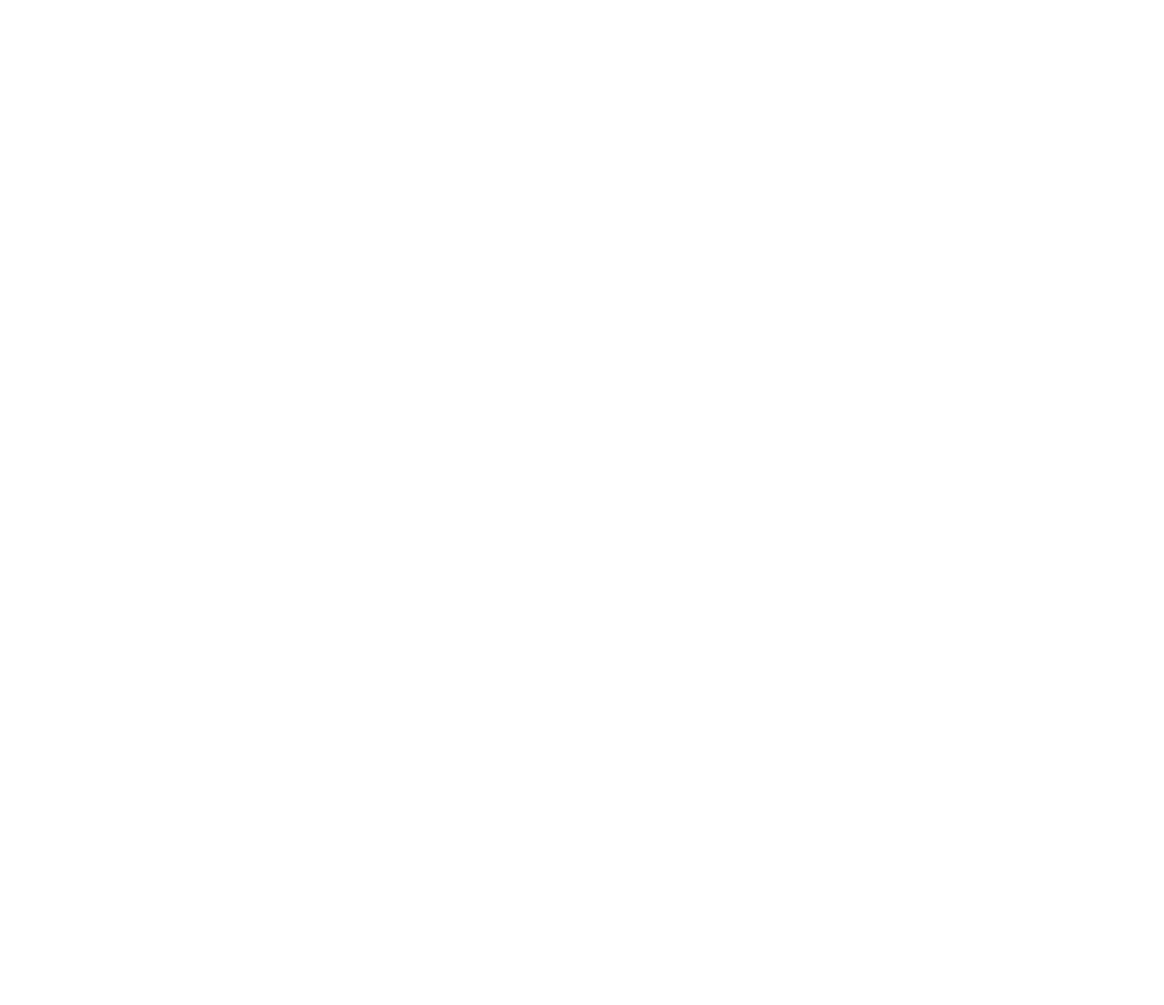
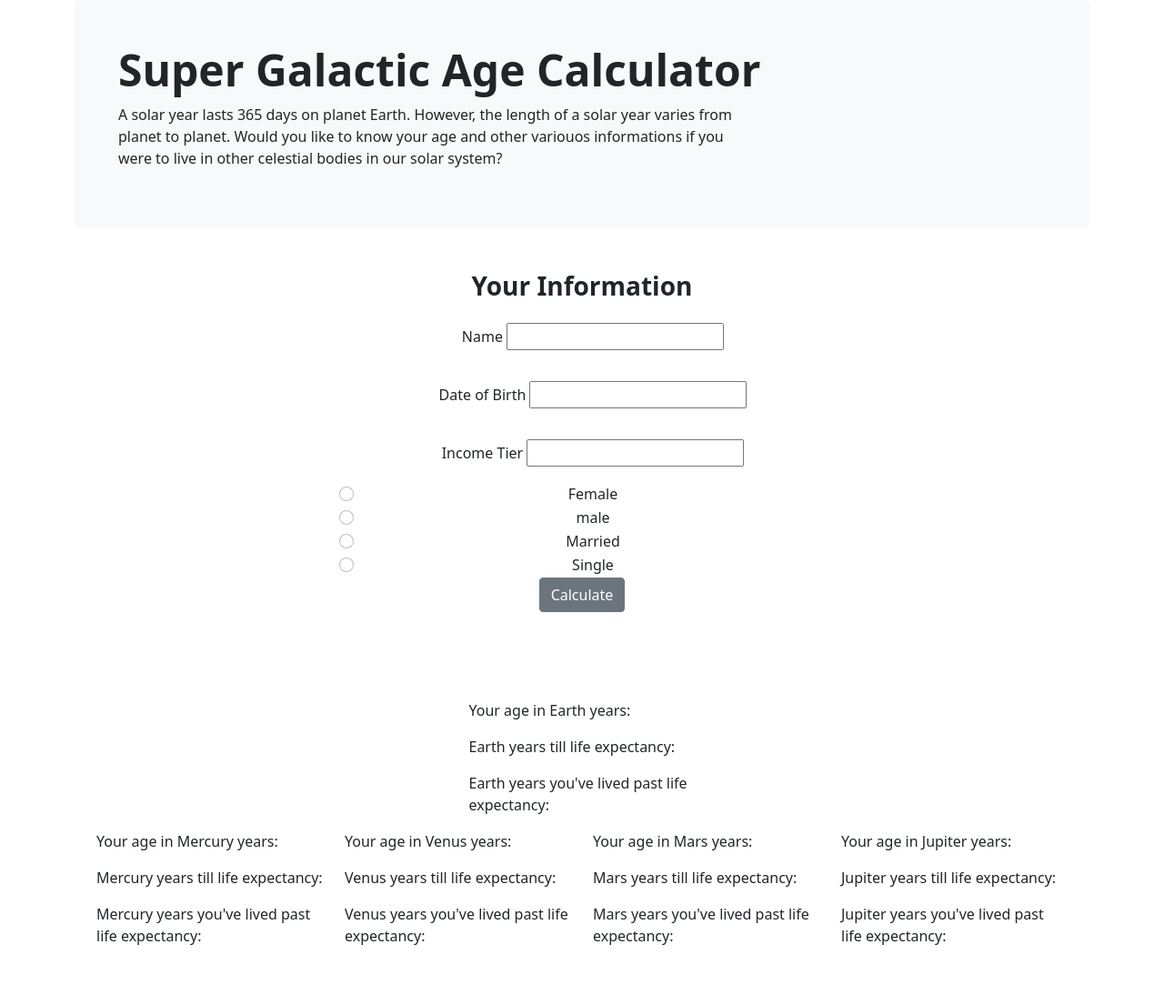
Before and after one commit to leark/super-galactic-age-calculator, a website built with webpack: page src/index.html in a window 1280 px wide. Shown: the whole page at 91% size. Before the commit the page ends 800 px from the top, so only its background shows below. Built offline with nearby package versions, Linux system fonts and the light colour scheme.

Commit message:
Update index.html

```diff
--- a/package.json
+++ b/package.json
@@ -11,15 +11,15 @@
   },
   "repository": {
     "type": "git",
-    "url": "git+https://github.com/leark/template-repo.git"
+    "url": "git+https://github.com/leark/super-galactic-age-calculator.git"
   },
   "keywords": [],
   "author": "Seung Lee",
   "license": "ISC",
   "bugs": {
-    "url": "https://github.com/leark/template-repo/issues"
+    "url": "https://github.com/leark/super-galactic-age-calculator/issues"
   },
-  "homepage": "https://github.com/leark/template-repo#readme",
+  "homepage": "https://github.com/leark/super-galactic-age-calculator#readme",
   "devDependencies": {
     "@babel/core": "^7.6.4",
     "@babel/plugin-transform-modules-commonjs": "^7.6.0",
--- a/src/index.html
+++ b/src/index.html
@@ -1,11 +1,91 @@
 <!DOCTYPE html>
 <html lang="en-US">
 <head>
-  <title></title>
+  <title>Super Galactic Age Calculator</title>
 </head>
 <body>
   <div class="container">
-
+    <div id="header" class="p-5 container-fluid py-5 bg-light rounded-3">
+      <h1 class="display-5 fw-bold">Super Galactic Age Calculator</h1>
+      <p class="col-md-8 fs-6">A solar year lasts 365 days on planet Earth. However, the length of a solar year varies from planet to planet. Would you like to know your age and other variouos informations if you were to live in other celestial bodies in our solar system?</p>
+    </div>
+    <div id="mainContent">
+      <div class="px-4 py-5 text-center">
+        <form>
+          <h3 class="display-7 fw-bold">Your Information</h3>
+          <div class="col-lg-6 mx-auto">
+            <div class="form-check py-3">
+              <label>Name</label>
+              <input />
+            </div>
+            <div class="form-check py-3">
+              <label>Date of Birth</label>
+              <input />
+            </div>
+            <div class="form-check py-3">
+              <label>Income Tier</label>
+              <input />
+            </div>
+            <div>
+              <div class="form-check">
+                <input class="form-check-input" type="radio" name="flexRadioDefault" id="female">
+                <label class="form-check-label" for="female">Female</label>
+              </div>
+              <div class="form-check">
+                <input class="form-check-input" type="radio" name="flexRadioDefault" id="male">
+                <label class="form-check-label" for="male">male</label>
+              </div>
+            </div>
+            <div>
+              <div class="form-check">
+                <input class="form-check-input" type="radio" name="flexRadioDefault" id="married">
+                <label class="form-check-label" for="married">Married</label>
+              </div>
+              <div class="form-check">
+                <input class="form-check-input" type="radio" name="flexRadioDefault" id="single">
+                <label class="form-check-label" for="single">Single</label>
+              </div>
+            </div>
+          </div>
+          <button class="btn btn-secondary">Calculate</button>
+        </form>
+      </div>
+      <div id="resultsDiv" class="px-4 py-5">
+        <div class="row">
+          <div id="earth" class="col-sm-3 mx-auto">
+            <div>
+              <p>Your age in Earth years: <span id="age"></span></p>
+              <p>Earth years till life expectancy: <span id="tillExpectancy"></span></p>
+              <p>Earth years you've lived past life expectancy: <span id="pastExpectancy"></span></p>
+            </div>
+          </div>
+        </div>
+        <div class="row">
+          <div id="mercury" class="col-sm-3">
+            <div>
+              <p>Your age in Mercury years: <span id="age"></span></p>
+              <p>Mercury years till life expectancy: <span id="tillExpectancy"></span></p>
+              <p>Mercury years you've lived past life expectancy: <span id="pastExpectancy"></span></p>
+            </div>
+          </div>
+          <div id="venus" class="col-sm-3">
+            <p>Your age in Venus years: <span id="age"></span></p>
+            <p>Venus years till life expectancy: <span id="tillExpectancy"></span></p>
+            <p>Venus years you've lived past life expectancy: <span id="pastExpectancy"></span></p>
+          </div>
+          <div id="mars" class="col-sm-3">
+            <p>Your age in Mars years: <span id="age"></span></p>
+            <p>Mars years till life expectancy: <span id="tillExpectancy"></span></p>
+            <p>Mars years you've lived past life expectancy: <span id="pastExpectancy"></span></p>
+          </div>
+          <div id="jupiter" class="col-sm-3">
+            <p>Your age in Jupiter years: <span id="age"></span></p>
+            <p>Jupiter years till life expectancy: <span id="tillExpectancy"></span></p>
+            <p>Jupiter years you've lived past life expectancy: <span id="pastExpectancy"></span></p>
+          </div>
+        </div>
+      </div>
+    </div>
   </div>
 </body>
 </html>
--- a/src/js/ageCalculator.js
+++ b/src/js/ageCalculator.js
@@ -40,9 +40,6 @@
       case 'Jupiter':
         earthDaysInPlanetYear = 4333;
         break;
-      default:
-        // default is Earth
-        earthDaysInPlanetYear = 365;
     }
 
     return Math.floor(ageInEarthDays / earthDaysInPlanetYear);
```
Also changed, not shown: __tests__/ageCalculator.test.js (+1 -0 lines), src/index.js (+13 -0 lines), README.md.
